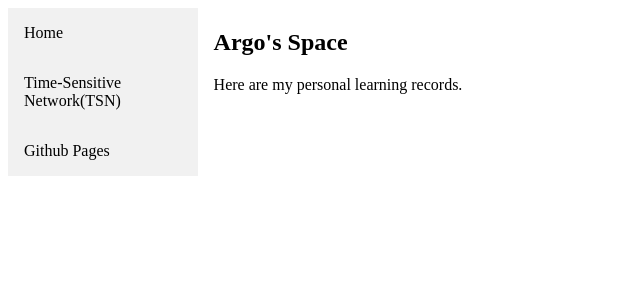
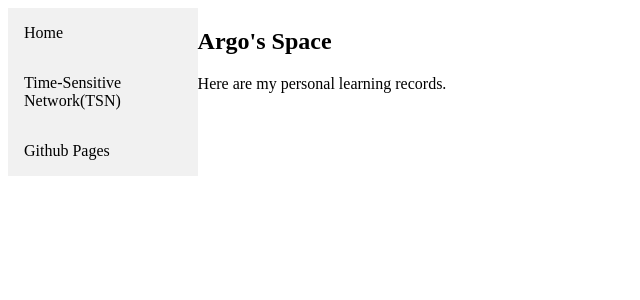
Before and after one commit to waynewae/publishNotes, a Jekyll site: the page built from index.html, in a window 1280 px wide. Shown: the top 300 px of the page, without its empty margins (0-640 px from the left). Built offline with Jekyll 4.4.1, drawn with Linux system fonts in a browser that asks for light colours.

Commit message:
remove god damn padding

```diff
--- a/_sass/content.scss
+++ b/_sass/content.scss
@@ -2,7 +2,6 @@
 div.content {
     float: left;
     width: 70%;
-    padding: 1px 16px;
     height: 100%;
 }
 
```
